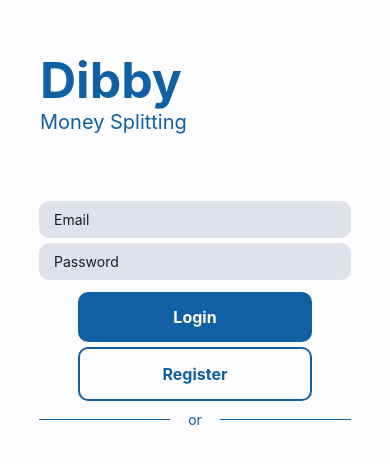
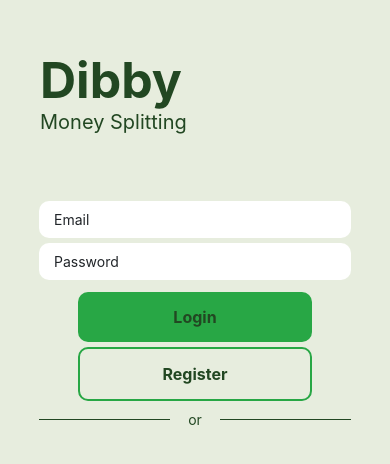
Before and after one commit to CIRR14/dibby-mobile, a React Native app: screen /Home in a window 390 px wide. Shown: the part 162-626 px from the top of the page. Built offline with nearby package versions, Linux system fonts and the light colour scheme; no server answers; some icons are missing; what expo-linking would draw is missing.

Commit message:
theme change

```diff
--- a/components/CreateTrip.tsx
+++ b/components/CreateTrip.tsx
@@ -119,7 +119,7 @@ const CreateTrip: React.FC<ICreateTripProps> = ({ currentUser, onPressBack }) =>
                             <FontAwesomeIcon
                                 icon={faClose}
                                 size={24}
-                                color={colors.secondary}
+                                color={colors.primary.text}
                             />
                         </TouchableOpacity>
                         <Text style={styles.title}>
@@ -145,7 +145,7 @@ const CreateTrip: React.FC<ICreateTripProps> = ({ currentUser, onPressBack }) =>
                                     clearButtonMode="always"
                                     style={styles.input}
                                     placeholderTextColor={
-                                        theme === "dark" ? colors.scrim : colors.onSurfaceDisabled
+                                        theme === "dark" ? colors.light.text : colors.light.text
                                     }
                                 />
                             )}
@@ -181,7 +181,7 @@ const CreateTrip: React.FC<ICreateTripProps> = ({ currentUser, onPressBack }) =>
                                                         <TextInput
                                                             placeholder={index === 0 ? currentUser.displayName!! : `Name of Traveler ${index + 1}`}
                                                             placeholderTextColor={
-                                                                theme === "dark" ? colors.scrim : colors.onSurfaceDisabled
+                                                                theme === "dark" ? colors.light.text : colors.light.text
                                                             }
                                                             onBlur={onBlur}
                                                             onChangeText={onChange}
@@ -196,7 +196,7 @@ const CreateTrip: React.FC<ICreateTripProps> = ({ currentUser, onPressBack }) =>
                                                 {
                                                     index !== 0 &&
                                                     <TouchableOpacity style={styles.deleteButton} onPress={() => removeTraveler(index)}>
-                                                        <FontAwesomeIcon icon={faTrash} size={16} color={colors.error} />
+                                                        <FontAwesomeIcon icon={faTrash} size={16} color={colors.danger.card} />
                                                     </TouchableOpacity>
                                                 }
 
@@ -208,7 +208,7 @@ const CreateTrip: React.FC<ICreateTripProps> = ({ currentUser, onPressBack }) =>
                                 {formState.errors.travelers && <Text style={styles.errorText}> All travelers must have a name.</Text>}
                                 <View style={styles.addContainer}>
                                     <TouchableOpacity style={styles.addButton} onPress={addTraveler}>
-                                        <FontAwesomeIcon style={{ margin: 8 }} icon={faAdd} size={16} color={'white'} />
+                                        <FontAwesomeIcon style={{ margin: 8 }} icon={faAdd} size={16} color={colors.primary.text} />
                                     </TouchableOpacity>
                                 </View>
                                 <TouchableOpacity style={!formState.isValid ? [styles.submitButton, styles.disabledButton] : styles.submitButton} disabled={!formState.isValid} onPress={handleSubmit(onSubmit)}>
@@ -230,7 +230,7 @@ export default CreateTrip
 const makeStyles = (colors: ThemeColors, theme?: ColorSchemeName) =>
     StyleSheet.create({
         topContainer: {
-            backgroundColor: colors.background,
+            backgroundColor: colors.background.default,
             height: '100%',
         },
         travelersContainer: {
@@ -258,26 +258,26 @@ const makeStyles = (colors: ThemeColors, theme?: ColorSchemeName) =>
             marginTop: 16
         },
         title: {
-            color: colors.secondary,
+            color: colors.primary.text,
             fontSize: 22,
             width: 120,
 
         },
         text: {
-            color: colors.onBackground,
+            color: colors.primary.text,
         },
         errorText: {
-            color: colors.error,
+            color: colors.danger.card,
         },
         content: {
-            backgroundColor: colors.background,
+            backgroundColor: colors.background.default,
             margin: 16,
             display: 'flex',
         },
         input: {
             backgroundColor:
-                theme === "dark" ? colors.inverseSurface : colors.surfaceVariant,
-            color: theme === "dark" ? colors.surface : colors.onSurfaceVariant,
+                theme === "dark" ? colors.background.paper : colors.background.paper,
+            color: theme === "dark" ? colors.light.text : colors.light.text,
             paddingHorizontal: 24,
             paddingVertical: 12,
             borderRadius: 12,
@@ -285,7 +285,7 @@ const makeStyles = (colors: ThemeColors, theme?: ColorSchemeName) =>
             minWidth: '90%'
         },
         submitButton: {
-            backgroundColor: colors.primary,
+            backgroundColor: colors.primary.button,
             width: "100%",
             padding: 15,
             borderRadius: 10,
@@ -301,11 +301,11 @@ const makeStyles = (colors: ThemeColors, theme?: ColorSchemeName) =>
             marginTop: 16,
         },
         addButton: {
-            backgroundColor: colors.tertiary,
+            backgroundColor: colors.primary.card,
             borderRadius: 100,
         },
         buttonText: {
-            color: colors.onPrimary,
+            color: colors.primary.text,
             fontWeight: "700",
             fontSize: 16,
         },
--- a/components/TopBar.tsx
+++ b/components/TopBar.tsx
@@ -31,7 +31,7 @@ const TopBar: React.FC<ITopBarProps> = ({ title, onPressBack, signOut }) => {
           <FontAwesomeIcon
             icon={faChevronLeft}
             size={24}
-            color={colors.onSecondary}
+            color={colors.primary.text}
           />
         )}
       </TouchableOpacity>
@@ -43,7 +43,7 @@ const TopBar: React.FC<ITopBarProps> = ({ title, onPressBack, signOut }) => {
           <FontAwesomeIcon
             icon={faSignOutAlt}
             size={24}
-            color={colors.onSecondary}
+            color={colors.primary.text}
           />
         )}
       </TouchableOpacity>
@@ -61,13 +61,14 @@ const makeStyles = (colors: ThemeColors) =>
       justifyContent: "space-between",
       alignItems: "center",
       height: 64,
-      backgroundColor: colors.secondary,
+      backgroundColor: colors.background.default,
       padding: 16,
     },
     title: {
-      color: colors.onSecondary,
+      color: colors.primary.text,
       fontSize: 22,
       width: 120,
+      fontWeight: 'bold',
       textAlign: 'center'
     },
     innerContainer: {
@@ -83,6 +84,6 @@ const makeStyles = (colors: ThemeColors) =>
       justifyContent: "flex-start",
     },
     backText: {
-      color: colors.onSurfaceVariant,
+      color: colors.primary.text,
     },
   });
--- a/constants/Colors.ts
+++ b/constants/Colors.ts
@@ -1,47 +1,26 @@
 import { DefaultTheme, DarkTheme } from '@react-navigation/native';
 
+
+interface ColorProps {
+  background: string
+  text: string,
+  button: string,
+  card?: string
+}
 export interface ThemeColors {
-  primary: string;
-  onPrimary: string;
-  primaryContainer: string;
-  onPrimaryContainer: string;
-  secondary: string;
-  onSecondary: string;
-  secondaryContainer: string;
-  onSecondaryContainer: string;
-  tertiary: string;
-  onTertiary: string;
-  tertiaryContainer: string;
-  onTertiaryContainer: string;
-  error: string;
-  onError: string;
-  errorContainer: string;
-  onErrorContainer: string;
-  background: string;
-  onBackground: string;
-  surface: string;
-  onSurface: string;
-  surfaceVariant: string;
-  onSurfaceVariant: string;
-  outline: string;
-  outlineVariant: string;
-  shadow: string;
-  scrim: string;
-  inverseSurface: string;
-  inverseOnSurface: string;
-  inversePrimary: string;
-  elevation: {
-    level0: string;
-    level1: string;
-    level2: string;
-    level3: string;
-    level4: string;
-    level5: string;
-  },
-  surfaceDisabled: string;
-  onSurfaceDisabled: string;
-  backdrop: string;
-  customHeader: string;
+  primary: ColorProps,
+  secondary: ColorProps,
+  success: ColorProps,
+  danger: ColorProps,
+  warning: ColorProps,
+  info: ColorProps,
+  light: ColorProps,
+  dark: ColorProps,
+  background: {
+    default: string,
+    paper: string,
+  }
+  transparent: string,
 }
 export interface ColorTheme {
   dark: boolean,
@@ -52,94 +31,107 @@ export const CustomLightTheme: ColorTheme = {
   ...DefaultTheme,
   colors: {
     ...DefaultTheme.colors,
-    primary: "rgb(17, 96, 164)",
-    onPrimary: "rgb(255, 255, 255)",
-    primaryContainer: "rgb(211, 228, 255)",
-    onPrimaryContainer: "rgb(0, 28, 56)",
-    secondary: "rgb(84, 95, 112)",
-    onSecondary: "rgb(255, 255, 255)",
-    secondaryContainer: "rgb(215, 227, 248)",
-    onSecondaryContainer: "rgb(16, 28, 43)",
-    tertiary: "rgb(108, 86, 119)",
-    onTertiary: "rgb(255, 255, 255)",
-    tertiaryContainer: "rgb(244, 217, 255)",
-    onTertiaryContainer: "rgb(38, 20, 49)",
-    error: "rgb(186, 26, 26)",
-    onError: "rgb(255, 255, 255)",
-    errorContainer: "rgb(255, 218, 214)",
-    onErrorContainer: "rgb(65, 0, 2)",
-    background: "rgb(253, 252, 255)",
-    onBackground: "rgb(26, 28, 30)",
-    surface: "rgb(253, 252, 255)",
-    onSurface: "rgb(26, 28, 30)",
-    surfaceVariant: "rgb(223, 226, 235)",
-    onSurfaceVariant: "rgb(67, 71, 78)",
-    outline: "rgb(115, 119, 127)",
-    outlineVariant: "rgb(195, 198, 207)",
-    shadow: "rgb(0, 0, 0)",
-    scrim: "rgb(0, 0, 0)",
-    inverseSurface: "rgb(47, 48, 51)",
-    inverseOnSurface: "rgb(241, 240, 244)",
-    inversePrimary: "rgb(161, 201, 255)",
-    elevation: {
-      level0: "transparent",
-      level1: "rgb(241, 244, 250)",
-      level2: "rgb(234, 240, 248)",
-      level3: "rgb(227, 235, 245)",
-      level4: "rgb(225, 233, 244)",
-      level5: "rgb(220, 230, 242)"
+    primary: {
+      background: '#28a745',
+      text: '#224722',
+      button: '#28a745',
+      card: '#d9e7cb'
     },
-    surfaceDisabled: "rgba(26, 28, 30, 0.12)",
-    onSurfaceDisabled: "rgba(26, 28, 30, 0.38)",
-    backdrop: "rgba(44, 49, 55, 0.4)",
-    customHeader: "rgb(255, 255, 255)"
-  }
+    secondary: {
+      background: '#6c757d',
+      text: '#ffffff',
+      button: '#6c757d',
+    },
+    success: {
+      background: '#2ecc71',
+      text: '#ffffff',
+      button: '#2ecc71',
+    },
+    danger: {
+      background: '#e74c3c',
+      text: '#ffffff',
+      button: '#e74c3c',
+      card: '#e74c3c',
+    },
+    warning: {
+      background: '#f1c40f',
+      text: '#212529',
+      button: '#f1c40f',
+    },
+    info: {
+      background: '#3498db',
+      text: '#ffffff',
+      button: '#3498db',
+    },
+    light: {
+      background: '#f8f9fa',
+      text: '#212529',
+      button: '#f8f9fa',
+    },
+    dark: {
+      background: '#343a40',
+      text: '#ffffff',
+      button: '#343a40',
+    },
+    background: {
+      default: '#e7edde',
+      paper: '#ffffff',
+    },
+    transparent: 'transparent'
+  },
 };
 
 export const CustomDarkTheme: ColorTheme = {
   ...DarkTheme,
   colors: {
     ...DarkTheme.colors,
-    primary: "rgb(161, 201, 255)",
-    onPrimary: "rgb(0, 50, 91)",
-    primaryContainer: "rgb(0, 72, 128)",
-    onPrimaryContainer: "rgb(0, 52, 77)",
-    secondary: "rgb(187, 199, 219)",
-    onSecondary: "rgb(38, 49, 65)",
-    secondaryContainer: "rgb(60, 72, 88)",
-    onSecondaryContainer: "rgb(215, 227, 248)",
-    tertiary: "rgb(216, 189, 227)",
-    onTertiary: "rgb(60, 41, 71)",
-    tertiaryContainer: "rgb(83, 63, 95)",
-    onTertiaryContainer: "rgb(244, 217, 255)",
-    error: "rgb(255, 180, 171)",
-    onError: "rgb(105, 0, 5)",
-    errorContainer: "rgb(147, 0, 10)",
-    onErrorContainer: "rgb(255, 180, 171)",
-    background: "rgb(26, 28, 30)",
-    onBackground: "rgb(227, 226, 230)",
-    surface: "rgb(26, 28, 30)",
-    onSurface: "rgb(227, 226, 230)",
-    surfaceVariant: "rgb(67, 71, 78)",
-    onSurfaceVariant: "rgb(195, 198, 207)",
-    outline: "rgb(141, 145, 153)",
-    outlineVariant: "rgb(67, 71, 78)",
-    shadow: "rgb(0, 0, 0)",
-    scrim: "rgb(0, 0, 0)",
-    inverseSurface: "rgb(227, 226, 230)",
-    inverseOnSurface: "rgb(47, 48, 51)",
-    inversePrimary: "rgb(17, 96, 164)",
-    elevation: {
-      level0: "transparent",
-      level1: "rgb(33, 37, 41)",
-      level2: "rgb(37, 42, 48)",
-      level3: "rgb(41, 47, 55)",
-      level4: "rgb(42, 49, 57)",
-      level5: "rgb(45, 52, 62)"
+    primary: {
+      background: '#1d652b',
+      text: '#e0ffc0',
+      button: '#1d652b',
+      card: '#3e7f4b'
     },
-    surfaceDisabled: "rgba(227, 226, 230, 0.12)",
-    onSurfaceDisabled: "rgba(227, 226, 230, 0.38)",
-    backdrop: "rgba(44, 49, 55, 0.4)",
-    customHeader: "rgb(38, 20, 49)"
-  }
+    secondary: {
+      background: '#495057',
+      text: '#ffffff',
+      button: '#495057',
+    },
+    success: {
+      background: '#1b9e50',
+      text: '#ffffff',
+      button: '#1b9e50',
+    },
+    danger: {
+      background: '#bd3329',
+      text: '#ffffff',
+      button: '#bd3329',
+      card: '#e97a76'
+    },
+    warning: {
+      background: '#cc9e0a',
+      text: '#212529',
+      button: '#cc9e0a',
+    },
+    info: {
+      background: '#2073b3',
+      text: '#ffffff',
+      button: '#2073b3',
+    },
+    light: {
+      background: '#d0d3d7',
+      text: '#212529',
+      button: '#d0d3d7',
+    },
+    dark: {
+      background: '#1e2226',
+      text: '#ffffff',
+      button: '#1e2226',
+    },
+    background: {
+      default: '#224722',
+      paper: '#ffffff',
+    },
+    transparent: 'transparent'
+  },
+
 };
--- a/navigation/index.tsx
+++ b/navigation/index.tsx
@@ -65,11 +65,6 @@ function RootNavigator() {
       <Stack.Screen
         name="Home"
         component={HomeScreen}
-        options={{ headerShown: false }}
-      />
-      <Stack.Screen
-        name="CreateTrip"
-        component={CreateTrip}
         options={{ headerShown: false }}
       />
       <Stack.Screen
--- a/screens/CreateProfile.tsx
+++ b/screens/CreateProfile.tsx
@@ -67,15 +67,15 @@ const CreateProfile = () => {
             {photoURL ? (
               <>this is a photo</>
             ) : (
-              <FontAwesomeIcon icon={faCamera} color={colors.onSecondary} />
+              <FontAwesomeIcon icon={faCamera} color={colors.primary.text} />
             )}
           </View>
         </TouchableOpacity>
         <View style={styles.userNameEmailContainer}>
-          <Text style={{ fontWeight: "bold", color: colors.onSurfaceVariant }}>
+          <Text style={{ fontWeight: "bold", color: colors.light.text }}>
             {username || "Display Name"}
           </Text>
-          <Text style={{ color: colors.onSurfaceVariant }}>
+          <Text style={{ color: colors.light.text }}>
             {loggedInUser?.email}
           </Text>
         </View>
@@ -86,7 +86,7 @@ const CreateProfile = () => {
           autoCapitalize="words"
           placeholder="Display Name"
           value={username}
-          placeholderTextColor={colors.onSurfaceVariant}
+          placeholderTextColor={colors.light.text}
           onChangeText={(text: string) => setUsername(text)}
           style={styles.displayNameInput}
           clearButtonMode="always"
@@ -104,7 +104,7 @@ export default CreateProfile;
 const makeStyles = (colors: ThemeColors) =>
   StyleSheet.create({
     container: {
-      backgroundColor: colors.background,
+      backgroundColor: colors.background.default,
       flex: 1,
       padding: 32,
       alignItems: "center",
@@ -114,10 +114,10 @@ const makeStyles = (colors: ThemeColors) =>
       fontWeight: "bold",
       textAlign: "center",
       marginBottom: 20,
-      color: colors.onSurfaceVariant,
+      color: colors.primary.text,
     },
     sectionContainer: {
-      backgroundColor: colors.surfaceVariant,
+      backgroundColor: colors.background.paper,
       width: "100%",
       borderRadius: 10,
       padding: 20,
@@ -126,7 +126,7 @@ const makeStyles = (colors: ThemeColors) =>
       alignItems: "center",
     },
     profilePictureContainer: {
-      backgroundColor: colors.onSurfaceVariant,
+      backgroundColor: colors.background.default,
       borderRadius: 100,
       width: 50,
       height: 50,
@@ -138,19 +138,19 @@ const makeStyles = (colors: ThemeColors) =>
       paddingLeft: 20,
     },
     displayNameInput: {
-      color: colors.onSurfaceVariant,
+      color: colors.light.text,
       fontWeight: "bold",
       width: "100%",
     },
     nextButton: {
-      backgroundColor: colors.primary,
+      backgroundColor: colors.primary.button,
       width: "100%",
       padding: 15,
       borderRadius: 10,
       alignItems: "center",
     },
     buttonText: {
-      color: colors.onPrimary,
+      color: colors.primary.text,
       fontWeight: "700",
       fontSize: 16,
     },
--- a/screens/HomeScreen.tsx
+++ b/screens/HomeScreen.tsx
@@ -117,7 +117,7 @@ const makeStyles = (colors: ThemeColors) =>
   StyleSheet.create({
     topContainer: {
       flex: 1,
-      backgroundColor: colors.background,
+      backgroundColor: colors.background.default,
     },
     grid: {
       flex: 1,
--- a/screens/LoginScreen.tsx
+++ b/screens/LoginScreen.tsx
@@ -210,7 +210,7 @@ const LoginScreen = () => {
               keyboardType="email-address"
               value={email}
               placeholderTextColor={
-                theme === "dark" ? colors.surface : colors.onSurface
+                theme === "dark" ? colors.light.text : colors.light.text
               }
               onChangeText={(text: string) => setEmail(text)}
               style={styles.input}
@@ -221,7 +221,7 @@ const LoginScreen = () => {
               keyboardType="visible-password"
               value={password}
               placeholderTextColor={
-                theme === "dark" ? colors.surface : colors.onSurface
+                theme === "dark" ? colors.light.text : colors.light.text
               }
               onChangeText={(text: string) => setPassword(text)}
               style={styles.input}
@@ -232,7 +232,7 @@ const LoginScreen = () => {
               <TextInput
                 placeholder="Verify Password"
                 placeholderTextColor={
-                  theme === "dark" ? colors.surface : colors.onSurface
+                  theme === "dark" ? colors.light.text : colors.light.text
                 }
                 value={passwordVerification}
                 onChangeText={(text: string) => setPasswordVerification(text)}
@@ -244,8 +244,7 @@ const LoginScreen = () => {
 
             {passwordVerificationRequired && (
               <Text style={styles.loginText} onPress={() => resetToLogin()}>
-                {" "}
-                Login{" "}
+                Login
               </Text>
             )}
           </View>
@@ -283,21 +282,21 @@ const LoginScreen = () => {
               <FontAwesomeIcon
                 icon={faFacebookSquare}
                 size={32}
-                color={colors.primary}
+                color={colors.primary.text}
               />
             </TouchableOpacity>
             <TouchableOpacity>
               <FontAwesomeIcon
                 icon={faGoogle}
                 size={32}
-                color={colors.primary}
+                color={colors.primary.text}
               />
             </TouchableOpacity>
             <TouchableOpacity>
               <FontAwesomeIcon
                 icon={faApple}
                 size={32}
-                color={colors.primary}
+                color={colors.primary.text}
               />
             </TouchableOpacity>
           </View>
@@ -312,6 +311,7 @@ export default LoginScreen;
 const makeStyles = (colors: ThemeColors, theme?: ColorSchemeName) =>
   StyleSheet.create({
     container: {
+      backgroundColor: colors.background.default,
       flex: 1,
       justifyContent: "center",
       alignItems: "center",
@@ -322,8 +322,8 @@ const makeStyles = (colors: ThemeColors, theme?: ColorSchemeName) =>
     },
     input: {
       backgroundColor:
-        theme === "dark" ? colors.inverseSurface : colors.surfaceVariant,
-      color: colors.surface,
+        theme === "dark" ? colors.background.paper : colors.background.paper,
+      color: colors.light.text,
       paddingHorizontal: 15,
       paddingVertical: 10,
       borderRadius: 10,
@@ -335,30 +335,30 @@ const makeStyles = (colors: ThemeColors, theme?: ColorSchemeName) =>
       alignItems: "center",
     },
     button: {
-      backgroundColor: colors.primary,
+      backgroundColor: colors.primary.button,
       width: "100%",
       padding: 15,
       borderRadius: 10,
       alignItems: "center",
     },
     buttonOutline: {
-      backgroundColor: colors.elevation.level0,
+      backgroundColor: colors.transparent,
       marginTop: 5,
-      borderColor: colors.primary,
+      borderColor: colors.primary.button,
       borderWidth: 2,
     },
     buttonText: {
-      color: colors.onPrimary,
+      color: colors.primary.text,
       fontWeight: "700",
       fontSize: 16,
     },
     buttonOutlineText: {
-      color: colors.primary,
+      color: colors.primary.text,
       fontWeight: "700",
       fontSize: 16,
     },
     errorText: {
-      color: colors.error,
+      color: colors.danger.background,
       fontWeight: "500",
       fontSize: 12,
       marginTop: 12,
@@ -370,13 +370,13 @@ const makeStyles = (colors: ThemeColors, theme?: ColorSchemeName) =>
       marginBottom: 50,
     },
     titleText: {
-      color: colors.primary,
+      color: colors.primary.text,
       fontSize: 50,
       fontWeight: "bold",
       marginLeft: 40,
     },
     descriptionText: {
-      color: colors.primary,
+      color: colors.primary.text,
       fontSize: 20,
       fontWeight: "400",
       marginLeft: 40,
@@ -384,7 +384,7 @@ const makeStyles = (colors: ThemeColors, theme?: ColorSchemeName) =>
     loginText: {
       textAlign: "center",
       marginTop: 2,
-      color: colors.primary,
+      color: colors.primary.text,
       fontSize: 16,
       fontWeight: "500",
     },
@@ -397,10 +397,10 @@ const makeStyles = (colors: ThemeColors, theme?: ColorSchemeName) =>
     orLines: {
       flex: 1,
       height: 1,
-      backgroundColor: colors.primary,
+      backgroundColor: colors.primary.text,
       width: 100,
     },
-    orText: { width: 50, textAlign: "center", color: colors.primary },
+    orText: { width: 50, textAlign: "center", color: colors.primary.text },
     providerContainer: {
       flexDirection: "row",
       alignItems: "center",
```
Also changed, not shown: components/Card.tsx (+4 -4 lines).
